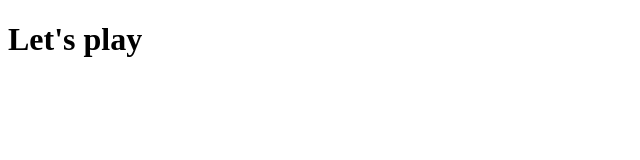
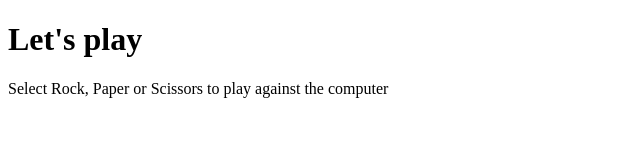
Before and after one commit to OlesiaPolevoi/rockPaperScissors, a plain HTML site: page index.html in a window 1280 px wide. Shown: the whole page, without its empty margins (0-640 px from the left). Drawn offline with Linux system fonts and the light colour scheme.

Commit message:
js updated

```diff
--- a/index.html
+++ b/index.html
@@ -10,5 +10,6 @@
   </head>
   <body>
     <h1>Let's play</h1>
+    <p>Select Rock, Paper or Scissors to play against the computer</p>
   </body>
 </html>
```
Also changed, not shown: script.js (+9 -0 lines).
